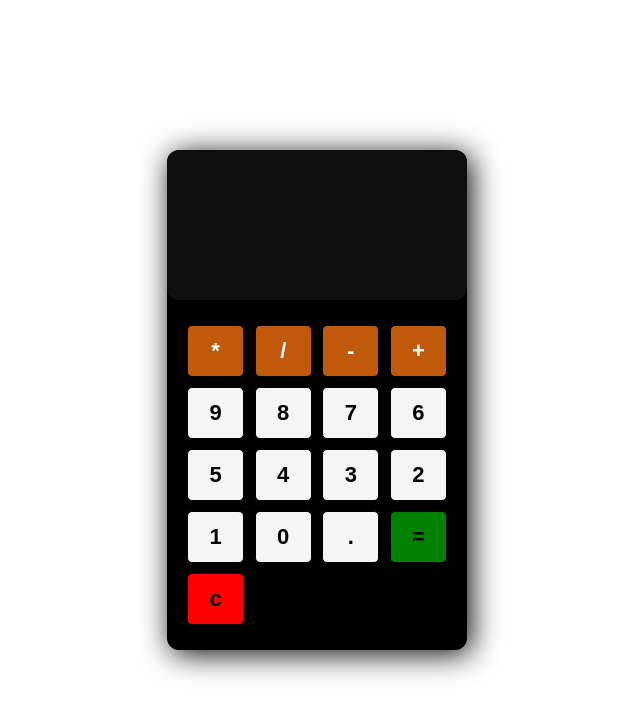
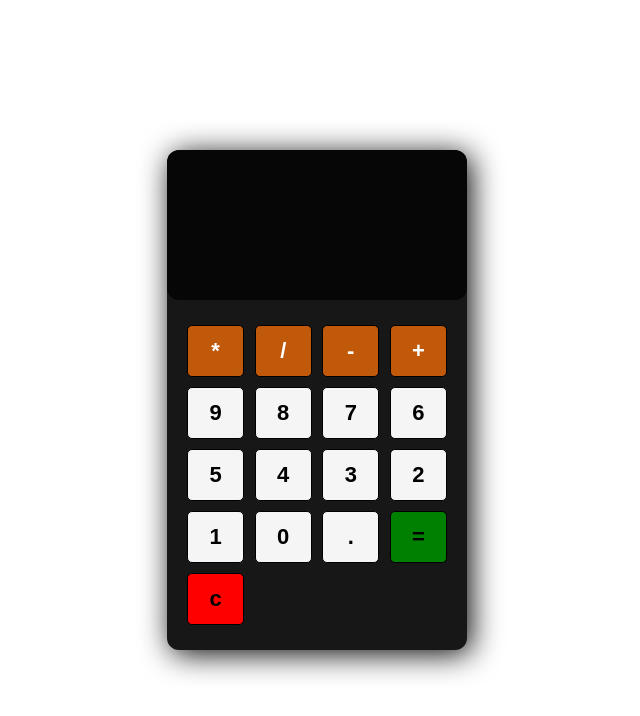
Before and after one commit to eusumaiya/calculator, a plain HTML site: page index.html in a window 1280 px wide. Shown: the whole page, without its empty margins (323-963 px from the left). Drawn offline with Linux system fonts and the light colour scheme.

Commit message:
color-change

```diff
--- a/style.css
+++ b/style.css
@@ -16,7 +16,7 @@ body{
     height: 500px;
     box-shadow: 4px 4px 30px rgb(8, 7, 7);
     border-radius: 12px;
-    background: black;
+    background: rgb(23, 23, 23);
     overflow: hidden;
 
 }
@@ -28,7 +28,7 @@ form input{
     font-size: 2rem;
     padding: 1rem;
     color: beige;
-    background-color: rgb(15, 15, 15);
+    background-color: rgb(6, 6, 6);
     text-align: right;
     pointer-events: none;
 }
```
